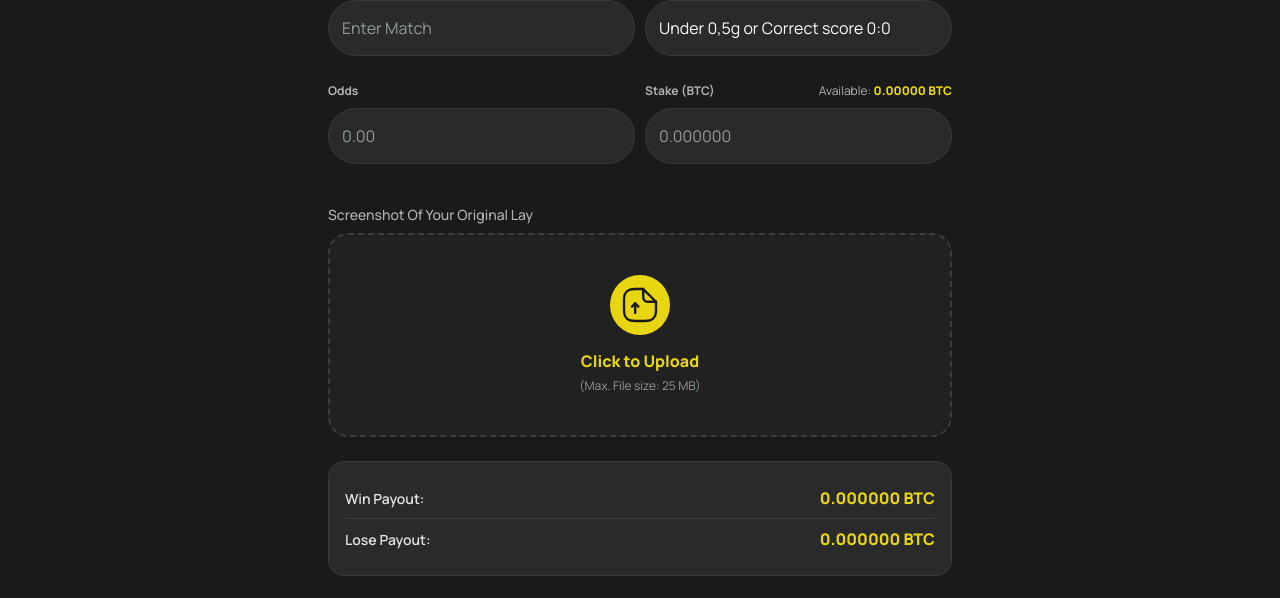
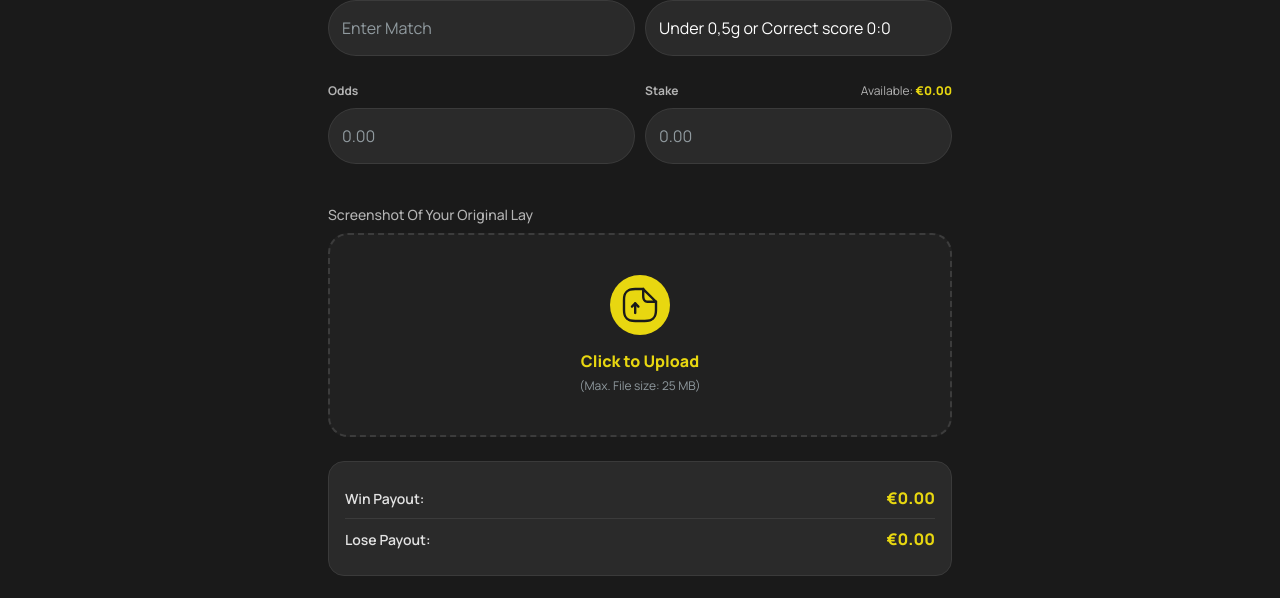
Before and after one commit to xlay22io-glitch/Frontend, a React (Vite) app: page /calculator in a window 1280 px wide. Shown: the part 186-784 px from the top of the page. Built offline with nearby package versions, Linux system fonts and the light colour scheme; no server answers.

Commit message:
Changed BTC to €

```diff
--- a/src/pages/main/Account.tsx
+++ b/src/pages/main/Account.tsx
@@ -12,6 +12,7 @@ import Deposit from "./Deposit";
 import { useAccountInfo, useLogout } from "../../hooks/auth-hook";
 import useAuthStore from "../../store/auth-store";
 import { useCloseWhenUserLeaves } from "../../hooks/lay-hook";
+import { formatNumber } from "../../utils/formatters";
 
 const Account = () => {
   const navigate = useNavigate();
@@ -160,11 +161,11 @@ const Account = () => {
                 fontFamilry: "Roboto",
               }}
             >
+              <Box component="span" sx={{ fontWeight: 500 }}>
+                €
+              </Box>
               {/* missing data */}
-              {data.balance}
-              <Box component="span" sx={{ fontSize: "10px", fontWeight: 500 }}>
-                BTC
-              </Box>
+              {(data?.balance).toFixed(2)}
             </Typography>
           </Box>
           <Box
@@ -351,15 +352,8 @@ const Account = () => {
                       fontWeight: 600,
                     }}
                   >
-                    {data?.weekly_bonus?.[0]?.weekly_reward}
-                    <Box
-                      component={"span"}
-                      sx={{
-                        color: "#BEBEBE",
-                      }}
-                    >
-                      BTC
-                    </Box>
+                    <Box component={"span"}>€</Box>
+                    {formatNumber(data?.weekly_bonus?.[0]?.weekly_reward)}
                   </Typography>
                 </Box>
 
@@ -387,15 +381,8 @@ const Account = () => {
                       fontWeight: 600,
                     }}
                   >
-                    {data?.weekly_bonus?.[0]?.weekly_balance}
-                    <Box
-                      component={"span"}
-                      sx={{
-                        color: "#BEBEBE",
-                      }}
-                    >
-                      BTC
-                    </Box>
+                    <Box component={"span"}>€</Box>
+                    {formatNumber(data?.weekly_bonus?.[0]?.weekly_balance)}
                   </Typography>
                 </Box>
               </Box>
--- a/src/pages/main/Calculator.tsx
+++ b/src/pages/main/Calculator.tsx
@@ -19,6 +19,7 @@ import { useAccountInfo } from "../../hooks/auth-hook";
 
 import uploadIcon from "../../assets/icons/upload-icon.svg";
 import { useNavigate } from "react-router-dom";
+import { formatNumber } from "../../utils/formatters";
 
 // --- move these ABOVE Calculator() ---
 
@@ -164,15 +165,15 @@ const Calculator = () => {
     const odd = toNum(totalOdd);
     const stake = toNum(stakeAmount);
     const result =
-      !isNaN(odd) && !isNaN(stake) ? (odd * stake).toFixed(6) : "0.000000";
+      !isNaN(odd) && !isNaN(stake) ? (odd * stake).toFixed(2) : "0.00";
     setValue("win_payout", result);
   }, [totalOdd, stakeAmount, setValue]);
 
   // lose payout
   const losePayout =
     stakeAmount && !isNaN(toNum(stakeAmount))
-      ? (toNum(stakeAmount) / 5).toFixed(6)
-      : "0.000000";
+      ? (toNum(stakeAmount) / 5).toFixed(2)
+      : "0.00";
 
   useEffect(() => {
     setValue("tip", "Under 0,5g or Correct score 0:0");
@@ -294,18 +295,21 @@ const Calculator = () => {
 
           {/* Stake + available */}
           <Labeled
-            label="Stake (BTC)"
+            label="Stake"
             rightLabel={
               <Typography sx={{ color: "#B3B3B3", fontSize: 12 }}>
                 Available:{" "}
                 <Box component="span" sx={{ color: accent, fontWeight: 800 }}>
-                  {isAccPending ? "0.00000" : account?.balance ?? "0.00000"} BTC
+                  €
+                  {isAccPending
+                    ? "0.00"
+                    : formatNumber(account?.balance) ?? "0.00"}
                 </Box>
               </Typography>
             }
           >
             <Field
-              placeholder="0.000000"
+              placeholder="0.00"
               type="text"
               inputProps={{
                 ...register("stake_amount"),
@@ -390,9 +394,9 @@ const Calculator = () => {
         >
           <Row
             label="Win Payout:"
-            value={`${watch("win_payout") || "0.000000"} BTC`}
+            value={`€${watch("win_payout") || "0.00"}`}
           />
-          <Row label="Lose Payout:" value={`${losePayout} BTC`} />
+          <Row label="Lose Payout:" value={`€${losePayout}`} />
         </Box>
 
         {/* Big lime button */}
--- a/src/pages/main/Withdraw.tsx
+++ b/src/pages/main/Withdraw.tsx
@@ -85,14 +85,14 @@ const Withdraw = () => {
                 marginBottom: "8px",
               }}
             >
-              Amount (BTC):
+              Amount:
             </Typography>
 
             <CustomInput
               value={amount}
               onChange={(e) => setAmount(e.target.value)}
               label="Bitcoin Address"
-              placeholder="0.00000000"
+              placeholder="0.00"
               sx={{
                 backgroundColor: "#272727",
                 border: "1px solid #3A3A3A ",
@@ -144,15 +144,8 @@ const Withdraw = () => {
                   "Loading..."
                 ) : (
                   <>
-                    {data?.balance || "0.00000"}{" "}
-                    <Box
-                      component={"span"}
-                      sx={{
-                        color: "#BEBEBE",
-                      }}
-                    >
-                      BTC
-                    </Box>
+                    <Box component={"span"}>€</Box>
+                    {data?.balance?.toFixed(2) || "0.00"}{" "}
                   </>
                 )}
               </Typography>
--- /dev/null
+++ b/src/utils/formatters.ts
@@ -0,0 +1,4 @@
+export const formatNumber = (value: string | number | undefined): string => {
+  if (!value) return "0.00";
+  return Number.parseFloat(value.toString()).toFixed(2);
+};
```
